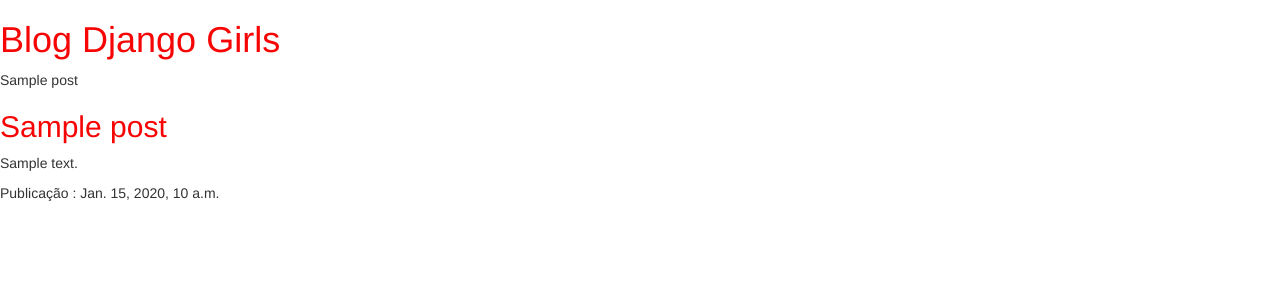
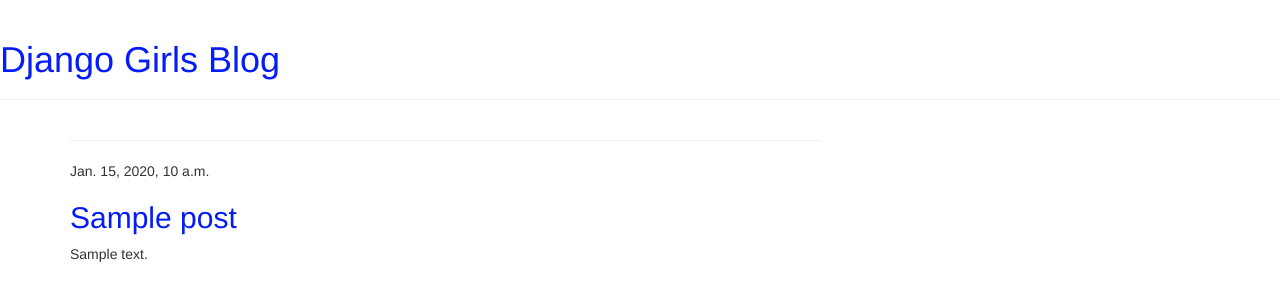
Before and after one commit to Ericalfernandes/my-first-blog, a Django app: template blog/templates/blog/post_list.html in a window 1280 px wide. Shown: the top 301 px of the page. Run offline with Django 3.2, Linux system fonts and the light colour scheme; the template is opened without the code that fills it: most values are stand-ins (such as "Sample title", 1, 10 or a date in 2020); some libraries are stand-ins or nearby versions.

Commit message:
Added base.html, added post detail, view and url

```diff
--- a/blog/static/css/blog.css
+++ b/blog/static/css/blog.css
@@ -1,3 +1,3 @@
 h1 a, h2 a {
-    color: #f70404;
+    color: #041cf7;
 }
--- /dev/null
+++ b/blog/templates/blog/base.html
@@ -0,0 +1,24 @@
+{% load static %}
+<html>
+    <head>
+        <title>Blog Django Girls</title>
+        <link rel="stylesheet" href="//maxcdn.bootstrapcdn.com/bootstrap/3.2.0/css/bootstrap.min.css">
+        <link rel="stylesheet" href="//maxcdn.bootstrapcdn.com/bootstrap/3.2.0/css/bootstrap-theme.min.css">
+        <link rel="stylesheet" href="{% static 'css/blog.css' %}">
+    </head>
+
+    <body>
+        <div class="page-header">
+            <h1><a href="/">Django Girls Blog</a></h1>
+        </div>
+        <div class="content container">
+            <div class="row">
+                <div class="col-md-8">
+                <hr>
+                    {% block content %}
+                    {% endblock %}
+                </div>
+            </div>
+        </div>
+    </body>
+</html>
--- a/blog/templates/blog/post_list.html
+++ b/blog/templates/blog/post_list.html
@@ -1,28 +1,14 @@
+{% extends 'blog/base.html' %}
 {% load static %}
-<html>
-    <head>
-        <title>Blog Django Girls</title>
-        <link rel="stylesheet" href="//maxcdn.bootstrapcdn.com/bootstrap/3.2.0/css/bootstrap.min.css">
-        <link rel="stylesheet" href="//maxcdn.bootstrapcdn.com/bootstrap/3.2.0/css/bootstrap-theme.min.css">
-        <link rel="stylesheet" href="{% static 'css/blog.css' %}">
-    </head>
 
-    <body>
-        <div>
-            <h1><a href="/">Blog Django Girls</a></h1>
+{% block content %}
+    {% for post in posts %}
+        <div class="post">
+            <div class="date">
+                {{ post.published_date }}
+            </div>
+            <h2><a href="{% url 'post_detail' pk=post.pk %}">{{ post.title }}</a></h2>
+            <p>{{ post.text|linebreaksbr }}</p>
         </div>
-        <div>
-            {% for post in posts %}
-                {{ post }}
-            {% endfor %}
-        </div>
-
-        {% for post in posts %} <!--todo item, objeto do for será exibido separadamente -->
-        <div>
-            <h2> <a href=""> {{ post.title }} </a></h2>
-            <p> {{ post.text| linebreaksbr }}</p> <!--linebreaks transformando quebra de linha em paragrafo-->
-            <p> Publicação : {{ post.published_date }}</p>
-        </div>
-        {% endfor %}
-    </body>
-</html>
+    {% endfor %}
+{% endblock %}
--- a/blog/urls.py
+++ b/blog/urls.py
@@ -5,4 +5,6 @@ from django.conf.urls.static import static
 
 urlpatterns = [
     path('', views.post_list, name='post_list'),
+    path('post/<int:pk>/', views.post_detail, name='post_detail'), #caminho, view, e nome da url
+
 ]
--- a/blog/views.py
+++ b/blog/views.py
@@ -1,9 +1,13 @@
-from django.shortcuts import render
 from django.utils import timezone #precisei importar para usar o timezone (da query)
 from .models import Post #importando a model Post de models.py
+from django.shortcuts import render, get_object_or_404
 
 # Create your views here.
 
 def post_list(request):
     posts = Post.objects.filter(published_date__lte=timezone.now()).order_by('published_date') #adicionei a query e atribui o valor dela a uma variavel
     return render(request, 'blog/post_list.html', {'posts':posts}) #adicionei parametros para que eu possa mandar esses valores da query p template
+
+def post_detail(request, pk):
+    posts = get_object_or_404(Post, pk=pk) #nova query
+    return render(request, 'blog/post_detail.html', {'posts':posts}) #mudança p renderizar o htmal de detail dos posts
```
Also changed, not shown: blog/templates/blog/post_detail.html (added, +13 -0 lines).
